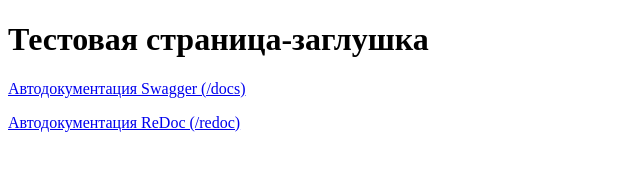
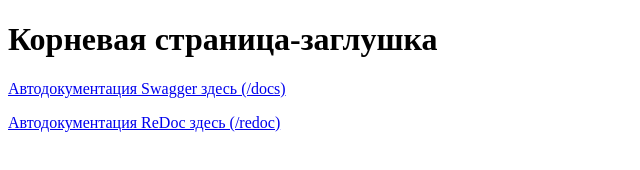
Before and after one commit to hotbasin/exp-zbs, a plain HTML site: page static/index.html in a window 1280 px wide. Shown: the whole page, without its empty margins (0-640 px from the left). Drawn offline with Linux system fonts and the light colour scheme.

Commit message:
Workday save4 12-12-2023

```diff
--- a/static/index.html
+++ b/static/index.html
@@ -5,8 +5,8 @@
     <meta http-equiv="Content-Type" content="text/html; charset=UTF-8">
 </head>
 <body>
-    <h1>Тестовая страница-заглушка</h1>
-    <p></p><a href="/docs">Автодокументация Swagger (/docs)</a></p>
-    <p></p><a href="/redoc">Автодокументация ReDoc (/redoc)</a></p>
+    <h1>Корневая страница-заглушка</h1>
+    <p></p><a href="/docs">Автодокументация Swagger здесь (/docs)</a></p>
+    <p></p><a href="/redoc">Автодокументация ReDoc здесь (/redoc)</a></p>
 </body>
 </html>
```
